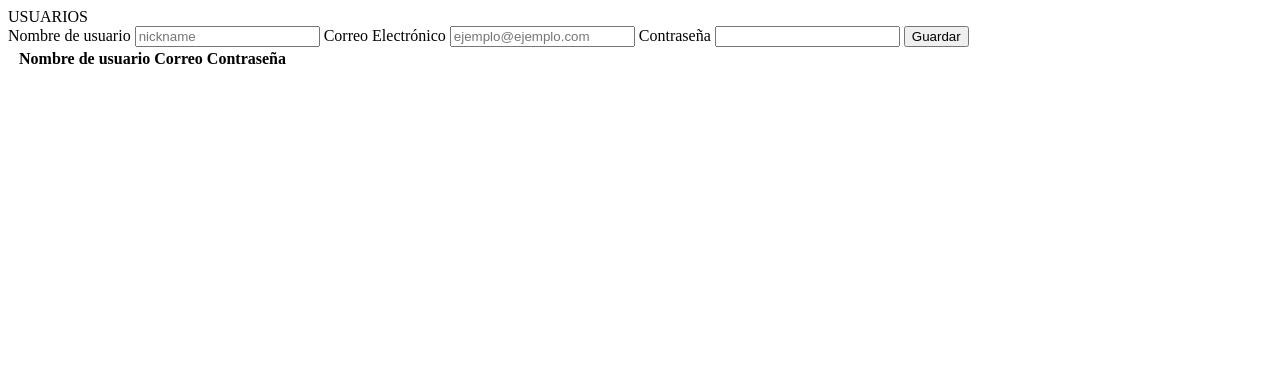
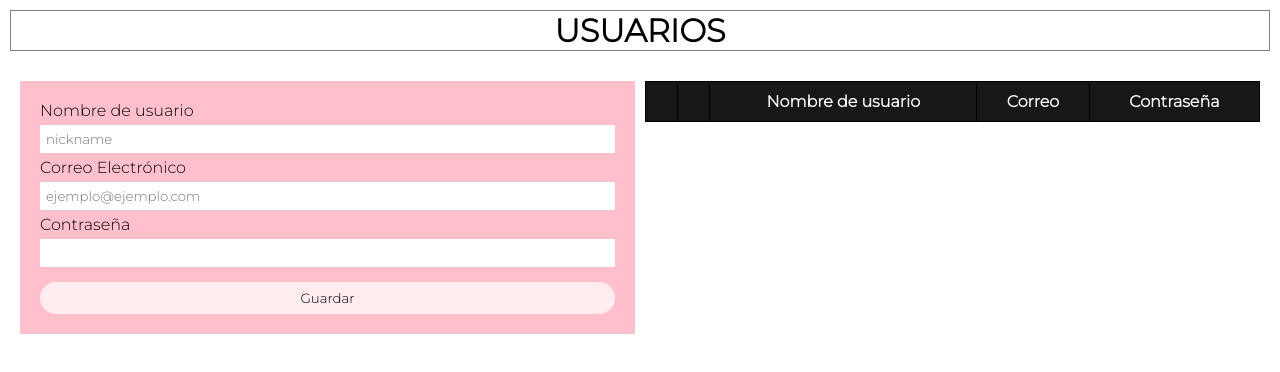
Before and after one commit to amarantag/CRUD-1, a plain HTML site: page index.html in a window 1280 px wide. Drawn offline with Linux system fonts and the light colour scheme.

Commit message:
add styles

```diff
--- /dev/null
+++ b/index.css
@@ -0,0 +1,113 @@
+@import url('https://fonts.googleapis.com/css2?family=Montserrat:wght@100;300&display=swap');
+*{
+    padding: 0;
+    margin: 0;
+    box-sizing: border-box;
+    font-family: 'Montserrat', sans-serif;
+}
+
+header{
+    text-align: center;
+    font-weight: 800;
+    font-size: 2rem;
+    border: 1px solid gray;
+    margin: 10px;
+}
+
+main{
+    display: grid;
+    gap: 10px;
+    padding: 20px;
+}
+
+/*FORM*/
+
+#formContainer{
+    background-color: pink;
+    padding: 20px;
+}
+
+#formContainer > h1 {
+    text-align: center;
+    margin-bottom: 20px;
+    font-weight: 800;
+}
+
+#formContainer > form {
+    display: flex;
+    flex-direction: column;
+    gap: 5px;
+}
+
+#formContainer > form > input{
+    padding: 6px;
+    border-radius: 1px;
+    border: none;
+}
+
+#formContainer > form >button{
+    margin-top: 10px;
+    padding: 8px;
+    border-radius: 30px;
+    border: none;
+    background-color: rgb(255, 236, 239);
+}
+
+#formContainer > form >button:hover{
+    cursor: pointer;
+    transform: scale(0.95);
+    background-color: rgba(255, 104, 129, 0.596);
+}
+/*TABLE*/
+
+
+
+table, td, th, tr {
+    border: 1px solid black;
+    border-collapse: collapse;
+}
+
+table {
+    width: 100%;
+}
+
+th{
+    background-color: rgb(24, 23, 23);
+    color: white;
+    padding: 10px;
+}
+
+td{
+    padding: 10px 5px;
+}
+
+
+/*BREAKPOINTS*/
+
+/* Extra small devices (phones, 600px and down) */
+@media only screen and (max-width: 600px) {
+
+    main{
+        display: grid;
+        grid-template-columns: 1fr;
+    }
+}
+
+/* Small devices (portrait tablets and large phones, 600px and up) */
+@media only screen and (min-width: 600px) {
+
+    main{
+        display: grid;
+        grid-template-columns: 1fr;
+    }
+}
+
+
+/* Large devices (laptops/desktops, 992px and up) */
+@media only screen and (min-width: 992px) {
+
+    main{
+        display: grid;
+        grid-template-columns: 1fr 1fr;
+    }
+}
--- a/index.html
+++ b/index.html
@@ -5,6 +5,7 @@
     <meta http-equiv="X-UA-Compatible" content="IE=edge">
     <meta name="viewport" content="width=device-width, initial-scale=1.0">
     <title>Document</title>
+    <link rel="stylesheet" href="index.css">
 </head>
 <body>
     <header>USUARIOS</header>
```
